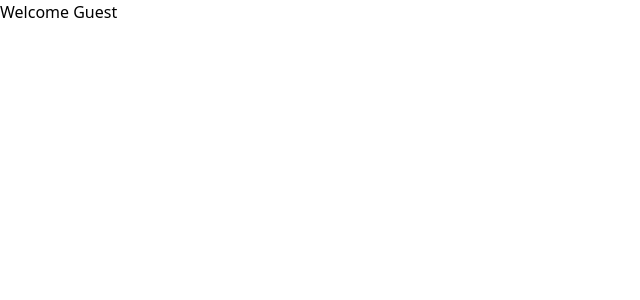
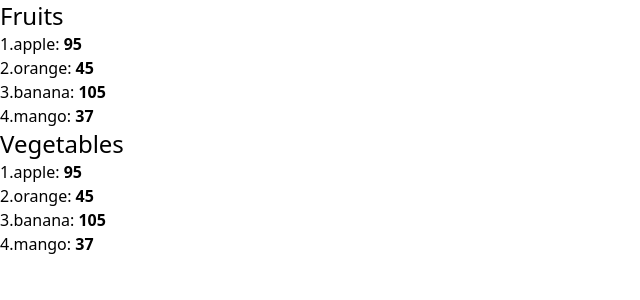
Before and after one commit to radithyaa/React-Brocode, a React (Vite) app: page / in a window 1280 px wide. Shown: the top 300 px of the page, without its empty margins (0-640 px from the left). Built offline with nearby package versions, Linux system fonts and the light colour scheme.

Commit message:
Course 5, making list of food who send in props, and validation if props items/ categories missing

```diff
--- a/src/App.jsx
+++ b/src/App.jsx
@@ -1,8 +1,25 @@
-import UserGreeting from "./UserGreeting";
+import List from "./List";
+
 export default function App() {
+  const fruits = [
+    { id: 1, name: "apple", calories: 95 },
+    { id: 2, name: "orange", calories: 45 },
+    { id: 3, name: "banana", calories: 105 },
+    { id: 4, name: "mango", calories: 37 },
+  ];
+  const vegetables = [
+    { id: 1, name: "apple", calories: 95 },
+    { id: 2, name: "orange", calories: 45 },
+    { id: 3, name: "banana", calories: 105 },
+    { id: 4, name: "mango", calories: 37 },
+  ];
+
   return (
     <>
-      <UserGreeting isLoggedIn={true} />
+      {fruits.length > 0 && <List category="Fruits" items={fruits}></List>}
+      {vegetables.length > 0 && (
+        <List category="Vegetables" items={vegetables}></List>
+      )}
     </>
   );
 }
--- /dev/null
+++ b/src/List.jsx
@@ -0,0 +1,23 @@
+/* eslint-disable react/prop-types */
+export default function List({ category, items }) {
+  //   fruits.sort((a, b) => a.name.localeCompare(b.name)); //Sort by Alphabetical
+  //   fruits.sort((a, b) => b.name.localeCompare(a.name)); //Sort by Reverse Alphabetical
+  //   fruits.sort((a, b) => a.calories - b.calories); //Sort by Calories
+  //   fruits.sort((a, b) => b.calories - a.calories); //Sort by Reverse Calories
+
+  const listItems = items.map(({ id, name, calories }) => (
+    <li key={id}>
+      {/* Isi dari List */}
+      {id}.{name}: <b>{calories}</b>
+    </li>
+  ));
+
+  return (
+    <>
+      <h3 className="text-2xl font-medium">
+        {category ? category : "Category"}
+      </h3>
+      <ul>{listItems}</ul>
+    </>
+  );
+}
--- a/src/UserGreeting.jsx
+++ /dev/null
@@ -1,15 +0,0 @@
-import PropTypes from "prop-types";
-
-export default function UserGreeting({ name, isLoggedIn }) {
-  const WelcomeMessage = <h2>Welcome {name}</h2>;
-  const LoginPrompt = <h2>Please Login To Continue</h2>;
-  return <>{isLoggedIn ? WelcomeMessage : LoginPrompt}</>;
-}
-UserGreeting.propTypes = {
-  name: PropTypes.string,
-  isLoggedIn: PropTypes.bool,
-};
-UserGreeting.defaultProps = {
-  name: "Guest",
-  isLoggedIn: false,
-};
```
